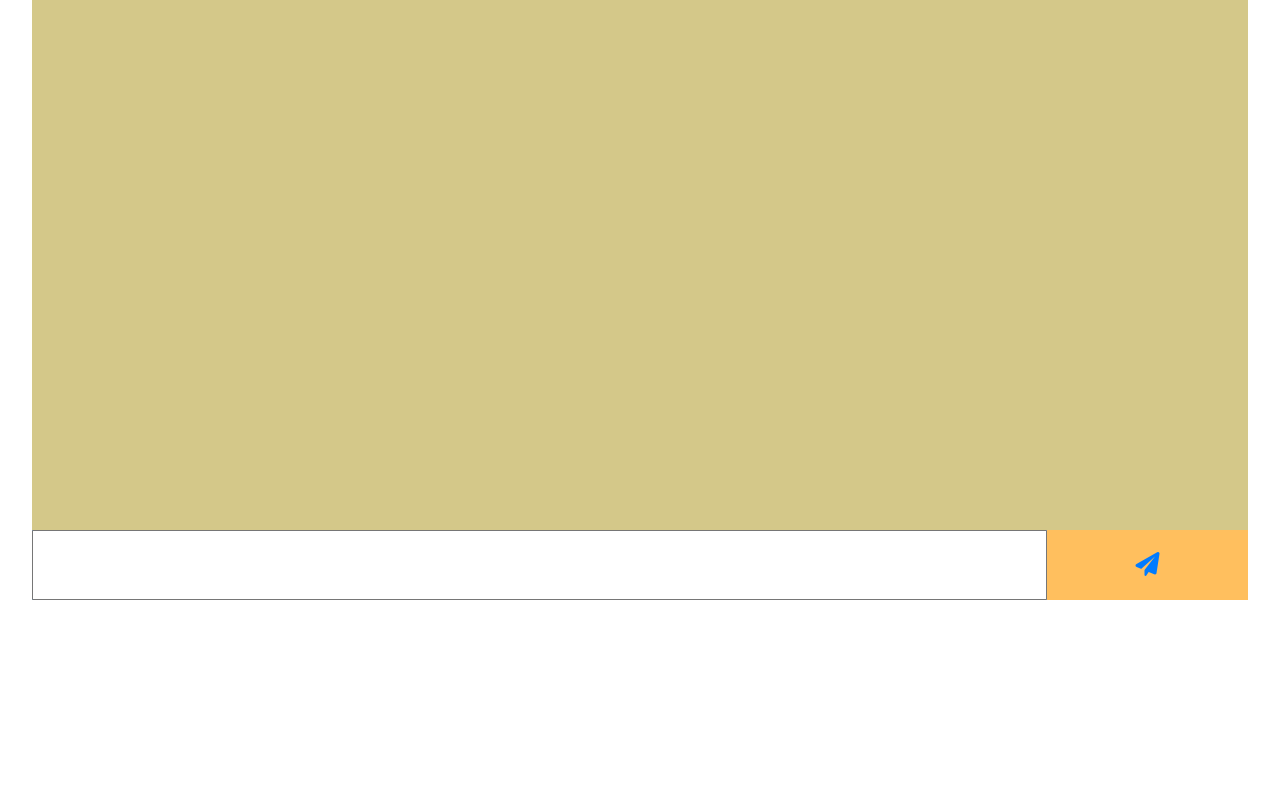
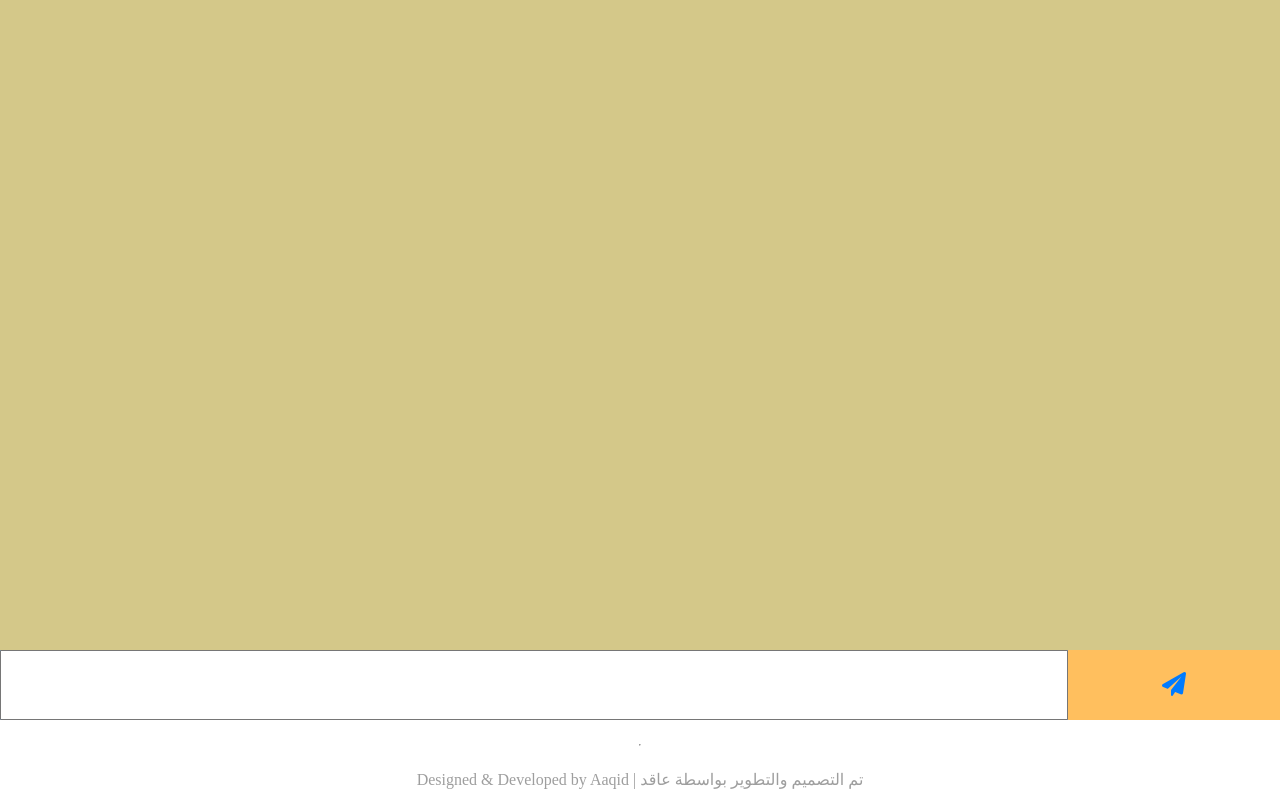
Before and after one commit to aaqidmasoodi/bridge, a plain HTML site: page public/index.html in a window 1280 px wide. Drawn offline with Linux system fonts and the light colour scheme.

Commit message:
added credits

```diff
--- a/public/index.html
+++ b/public/index.html
@@ -21,8 +21,12 @@
             </button>
         </div>
 
+
     </div>
 
+    <hr>
+
+    <p class="credit-info"> Designed & Developed by Aaqid | تم التصميم والتطوير بواسطة عاقد </p>
 
 
     <script src="./index.js"></script>
--- a/public/styles.css
+++ b/public/styles.css
@@ -6,14 +6,17 @@
 
 body {
     display: flex;
+    flex-direction: column;
     justify-content: center;
     align-items: center;
+    gap: 1.5rem;
 }
 
 .main {
     background-color: darkcyan;
-    width: 95vw;
-    height: 75vh;
+    width: 100%;
+    /* height: 100%; */
+    height: 90vh;
     display: flex;
     flex-direction: column;
 }
@@ -74,3 +77,9 @@ body {
     flex-direction: column;
     align-items: flex-end;
 }
+
+
+
+.credit-info {
+    color: rgb(158, 158, 158);
+}
```
